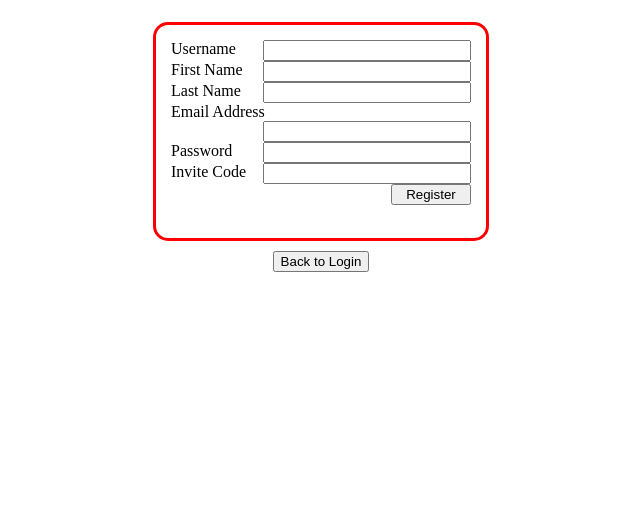
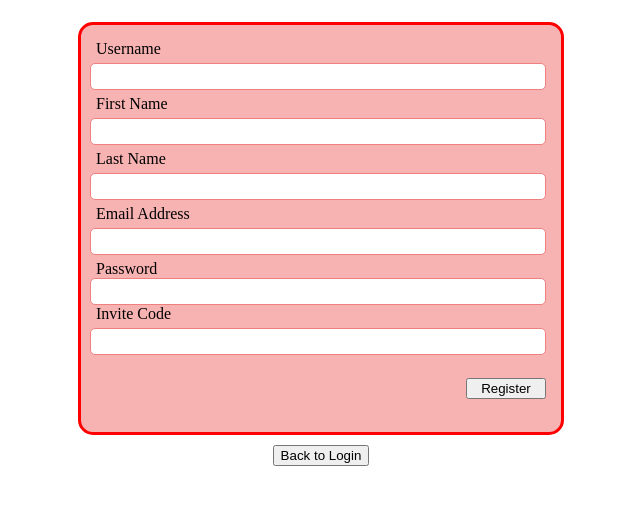
Before and after one commit to cperault/hashtagzombies, a PHP site: template Views/registration.php in a window 1280 px wide. Shown: the part 179-684 px from the top of the page, without its empty margins (319-959 px from the left). Run offline with PHP 8.4, Linux system fonts and the light colour scheme; the template is opened without the code that fills it, so the values that code supplies are empty.

Commit message:
Added some more styling to login and registration views.

```diff
--- a/Views/registration.php
+++ b/Views/registration.php
@@ -22,30 +22,33 @@
     </header>
     <div class="zombies_div_registration">
         <form method="POST" autocomplete="off" action=".">
-            <label>Username</label>
+            <label for="username">Username</label>
             <input type="text" name="username" class="textbox" <?php if (isset($username)) {
                                                                     echo "value='$username'";
                                                                 } ?>><br>
-            <label>First Name</label>
+            <label for="first_name">First Name</label>
             <input type="text" name="first_name" class="textbox" <?php if (isset($first_name)) {
                                                                         echo "value='$first_name'";
                                                                     } ?>><br>
-            <label>Last Name</label>
+            <label for="last_name">Last Name</label>
             <input type="text" name="last_name" class="textbox" <?php if (isset($last_name)) {
                                                                     echo "value='$last_name'";
                                                                 } ?>><br>
-            <label>Email Address</label>
+            <label for="email_address">Email Address</label>
             <input type="text" name="email_address" class="textbox" <?php if (isset($email_address)) {
                                                                         echo "value='$email_address'";
                                                                     } ?>><br>
-            <label>Password</label>
+            <label for="password">Password</label>
             <input type="password" name="password" class="textbox" <?php if (isset($password)) {
                                                                         echo "value='$password'";
                                                                     } ?>><br>
-            <label>Invite Code</label>
-            <input type="text" name="invite_code" class="textbox">
+            <label for="invite_code">Invite Code</label>
+            <input type="text" name="invite_code" class="textbox" <?php if (isset($invite_code)) {
+                                                                        echo "value='$invite_code'";
+                                                                    } ?>>
             <input type='hidden' name="action" value="submit_registration">
-            <br>
+            <br />
+            <br />
             <button type="submit">Register</button>
         </form>
         <br />
--- a/styling.css
+++ b/styling.css
@@ -1,17 +1,31 @@
-.zombies_div_login input,
-.zombies_div_registration input {
-  width: 200px;
+.zombies_div_login input[type="text"],
+.zombies_div_registration input[type="text"] {
+  width: 100%;
+  display: inline-block;
+  border: solid 1px lightcoral;
+  margin-top: 5px;
+  margin-bottom: 5px;
+  border-radius: 5px;
+  font-size: 20px;
 }
-
+.zombies_div_login input[type="password"],
+.zombies_div_registration input[type="password"] {
+  width: 100%;
+  border: solid 1px lightcoral;
+  border-radius: 5px;
+  font-size: 20px;
+}
 .zombies_div_login,
 .zombies_div_registration {
-  width: 300px;
+  width: 450px;
   margin: 0 auto;
   overflow: hidden;
   padding: 15px;
   border: solid red 3px;
   border-radius: 15px;
+  background-color: #f7b2b2;
 }
+
 .zombies_body_gameplay_container {
   margin: 0 auto;
   max-width: 1080px;
@@ -64,7 +78,7 @@ br {
 }
 
 .login_error {
-  color: red;
+  color: black;
   text-align: center;
 }
 
@@ -87,7 +101,7 @@ canvas {
 }
 .invite_code_invalid {
   text-align: center;
-  color: red;
+  color: black;
 }
 .logout_footer,
 .back_to_login_footer {
```
Also changed, not shown: Views/login.php (+5 -4 lines).
